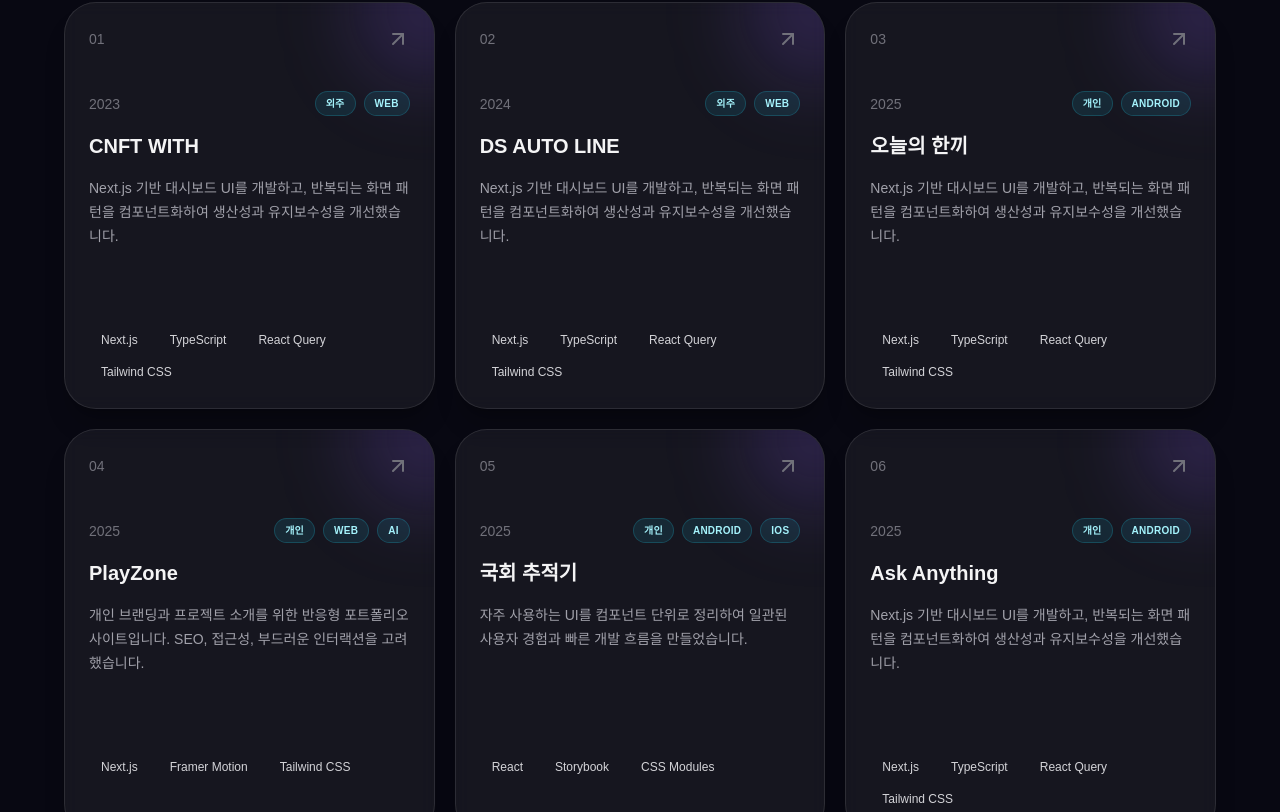
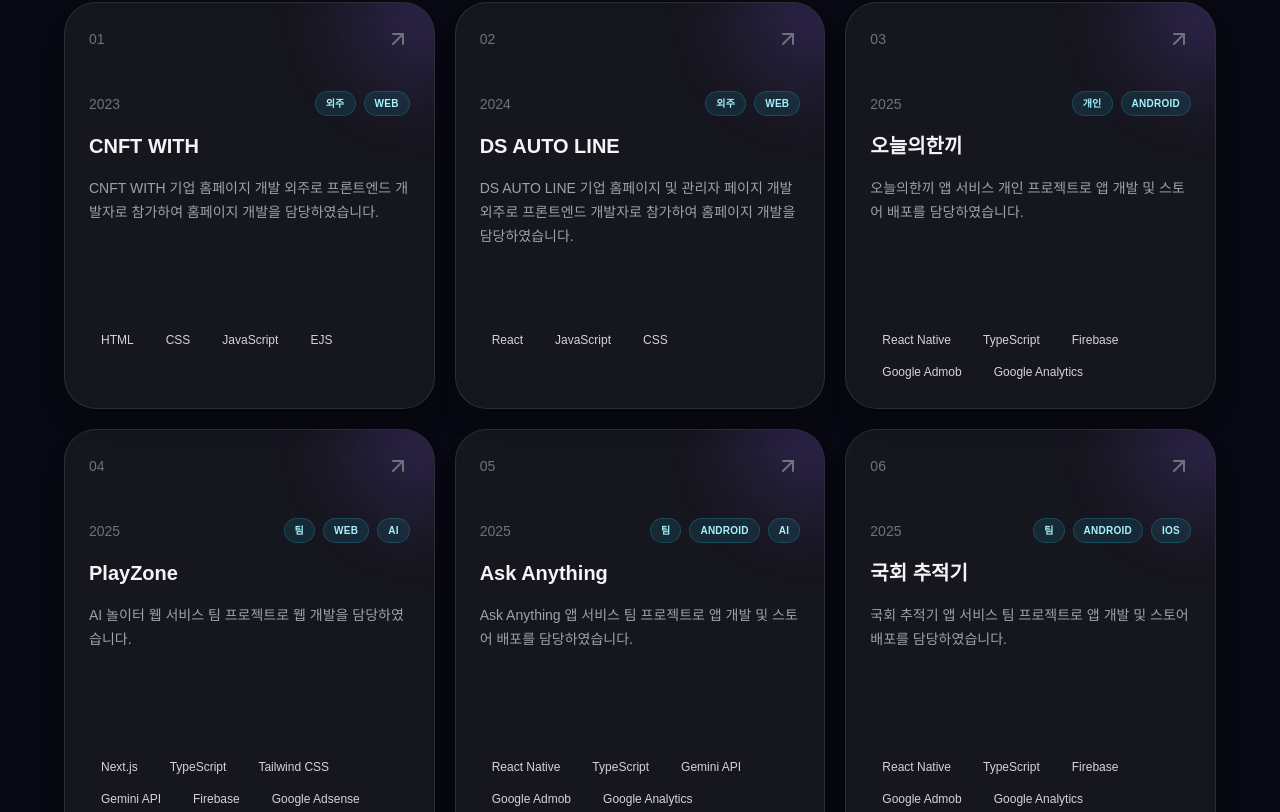
Before and after one commit to CookiePawn/Portfolio, a Next.js app: page / in a window 1280 px wide. Shown: the part 2408-3220 px from the top of the page. Built offline with nearby package versions, Linux system fonts and the light colour scheme.

Commit message:
fix: 프로젝트 경험 내용 최신화

```diff
--- a/src/app/page.tsx
+++ b/src/app/page.tsx
@@ -10,8 +10,8 @@ const experiences = [
         role: 'Frontend Developer',
         period: '2024.10 - Present',
         description:
-            'Next.js와 React 기반 웹 서비스를 개발하고 있으며, 서비스 화면 개발, API 연동, 공통 UI 컴포넌트 개선, 사용자 경험 최적화 작업을 담당하고 있습니다.',
-        tech: ['Next.js', 'React', 'TypeScript', 'Tailwind CSS'],
+            'React Native와 Next.js를 중심으로 앱/웹 서비스 화면 개발, API 연동, 공통 UI 컴포넌트 개선, 사용자 경험 최적화, 스토어 배포, 유지보수 작업을 담당하고 있습니다.',
+        tech: ['React Native', 'Next.js', 'React', 'TypeScript', 'Tailwind CSS'],
     },
 ];
 
@@ -21,8 +21,8 @@ const projects = [
         year: '2023',
         category: ['외주', 'WEB'],
         description:
-            'Next.js 기반 대시보드 UI를 개발하고, 반복되는 화면 패턴을 컴포넌트화하여 생산성과 유지보수성을 개선했습니다.',
-        tech: ['Next.js', 'TypeScript', 'React Query', 'Tailwind CSS'],
+            'CNFT WITH 기업 홈페이지 개발 외주로 프론트엔드 개발자로 참가하여 홈페이지 개발을 담당하였습니다.',
+        tech: ['HTML', 'CSS', 'JavaScript', 'EJS'],
         href: 'https://cnftwith.netlify.app',
     },
     {
@@ -30,53 +30,53 @@ const projects = [
         year: '2024',
         category: ['외주', 'WEB'],
         description:
-            'Next.js 기반 대시보드 UI를 개발하고, 반복되는 화면 패턴을 컴포넌트화하여 생산성과 유지보수성을 개선했습니다.',
-        tech: ['Next.js', 'TypeScript', 'React Query', 'Tailwind CSS'],
+            'DS AUTO LINE 기업 홈페이지 및 관리자 페이지 개발 외주로 프론트엔드 개발자로 참가하여 홈페이지 개발을 담당하였습니다.',
+        tech: ['React', 'JavaScript', 'CSS'],
         href: 'https://dsautoline.netlify.app',
     },
     {
-        title: '오늘의 한끼',
+        title: '오늘의한끼',
         year: '2025',
         category: ['개인', 'ANDROID'],
         description:
-            'Next.js 기반 대시보드 UI를 개발하고, 반복되는 화면 패턴을 컴포넌트화하여 생산성과 유지보수성을 개선했습니다.',
-        tech: ['Next.js', 'TypeScript', 'React Query', 'Tailwind CSS'],
+            '오늘의한끼 앱 서비스 개인 프로젝트로 앱 개발 및 스토어 배포를 담당하였습니다.',
+        tech: ['React Native', 'TypeScript', 'Firebase', 'Google Admob', 'Google Analytics'],
         href: 'https://play.google.com/store/apps/details?id=com.foodtoday',
     },
     {
         title: 'PlayZone',
         year: '2025',
-        category: ['개인', 'WEB', 'AI'],
+        category: ['팀', 'WEB', 'AI'],
         description:
-            '개인 브랜딩과 프로젝트 소개를 위한 반응형 포트폴리오 사이트입니다. SEO, 접근성, 부드러운 인터랙션을 고려했습니다.',
-        tech: ['Next.js', 'Framer Motion', 'Tailwind CSS'],
+            'AI 놀이터 웹 서비스 팀 프로젝트로 웹 개발을 담당하였습니다.',
+        tech: ['Next.js', 'TypeScript', 'Tailwind CSS', 'Gemini API', 'Firebase', 'Google Adsense', 'Google Analytics'],
         href: 'https://play-zone.netlify.app',
+    },
+    {
+        title: 'Ask Anything',
+        year: '2025',
+        category: ['팀', 'ANDROID', 'AI'],
+        description:
+            'Ask Anything 앱 서비스 팀 프로젝트로 앱 개발 및 스토어 배포를 담당하였습니다.',
+        tech: ['React Native', 'TypeScript', 'Gemini API', 'Google Admob', 'Google Analytics'],
+        href: 'https://play.google.com/store/apps/details?id=com.askanything.app',
     },
     {
         title: '국회 추적기',
         year: '2025',
-        category: ['개인', 'ANDROID', 'IOS'],
+        category: ['팀', 'ANDROID', 'IOS'],
         description:
-            '자주 사용하는 UI를 컴포넌트 단위로 정리하여 일관된 사용자 경험과 빠른 개발 흐름을 만들었습니다.',
-        tech: ['React', 'Storybook', 'CSS Modules'],
+            '국회 추적기 앱 서비스 팀 프로젝트로 앱 개발 및 스토어 배포를 담당하였습니다.',
+        tech: ['React Native', 'TypeScript', 'Firebase', 'Google Admob', 'Google Analytics'],
         href: 'https://lawtracker.netlify.app',
-    },
-    {
-        title: 'Ask Anything',
-        year: '2025',
-        category: ['개인', 'ANDROID'],
-        description:
-            'Next.js 기반 대시보드 UI를 개발하고, 반복되는 화면 패턴을 컴포넌트화하여 생산성과 유지보수성을 개선했습니다.',
-        tech: ['Next.js', 'TypeScript', 'React Query', 'Tailwind CSS'],
-        href: 'https://play.google.com/store/apps/details?id=com.askanything.app',
     },
     {
         title: 'Lit Bit',
         year: '2026',
-        category: ['개인', 'ANDROID', 'IOS'],
+        category: ['팀', 'ANDROID', 'IOS'],
         description:
-            'Next.js 기반 대시보드 UI를 개발하고, 반복되는 화면 패턴을 컴포넌트화하여 생산성과 유지보수성을 개선했습니다.',
-        tech: ['Next.js', 'TypeScript', 'React Query', 'Tailwind CSS'],
+            'Lit Bit 앱 서비스 팀 프로젝트로 앱 개발 및 스토어 배포를 담당하였습니다.',
+        tech: ['React Native', 'TypeScript', 'React Query', 'HealthKit', 'HealthConnect', 'In App Purchases', 'Google Admob', 'Google Analytics'],
         href: 'https://play.google.com/store/apps/details?id=com.step.phrase',
     },
     {
@@ -84,53 +84,53 @@ const projects = [
         year: '2026',
         category: ['개인', 'LIBRARY'],
         description:
-            'Next.js 기반 대시보드 UI를 개발하고, 반복되는 화면 패턴을 컴포넌트화하여 생산성과 유지보수성을 개선했습니다.',
-        tech: ['Next.js', 'TypeScript', 'React Query', 'Tailwind CSS'],
+            'react-native-image-exif 라이브러리 개인 프로젝트로 라이브러리 개발 및 npm 패키지 배포를 담당하였습니다.',
+        tech: ['TypeScript', 'React Native 지원'],
         href: 'https://npmjs.com/package/react-native-image-exif',
     },
     {
         title: '망댕이(진행중)',
         year: '2026',
-        category: ['개인', 'ANDROID', 'IOS'],
+        category: ['팀', 'ANDROID', 'IOS'],
         description:
-            'Next.js 기반 대시보드 UI를 개발하고, 반복되는 화면 패턴을 컴포넌트화하여 생산성과 유지보수성을 개선했습니다.',
-        tech: ['Next.js', 'TypeScript', 'React Query', 'Tailwind CSS'],
+            '망댕이 앱 서비스 팀 프로젝트로 앱 개발 및 스토어 배포를 담당하였습니다.',
+        tech: ['React Native', 'TypeScript', 'React Query'],
         href: '#',
     },
     {
         title: 'NUDO CAR',
         year: '2024',
-        category: ['직장', 'ANDROID'],
+        category: ['실무', 'ANDROID'],
         description:
-            'Next.js 기반 대시보드 UI를 개발하고, 반복되는 화면 패턴을 컴포넌트화하여 생산성과 유지보수성을 개선했습니다.',
-        tech: ['Next.js', 'TypeScript', 'React Query', 'Tailwind CSS'],
+            'NUDO CAR 앱 서비스 실무로 앱 유지보수 및 스토어 관리를 담당하였습니다.',
+        tech: ['Android Studio', 'Kotlin'],
         href: 'https://ahhasample08.imweb.me',
     },
     {
         title: 'Countfit',
         year: '2024',
-        category: ['직장', 'ANDROID', 'IOS'],
+        category: ['실무', 'ANDROID', 'IOS'],
         description:
-            'Next.js 기반 대시보드 UI를 개발하고, 반복되는 화면 패턴을 컴포넌트화하여 생산성과 유지보수성을 개선했습니다.',
-        tech: ['Next.js', 'TypeScript', 'React Query', 'Tailwind CSS'],
+            'Countfit 앱 서비스 실무로 앱/웹(랜딩, 관리자) 개발 및 스토어 배포를 담당하였습니다.',
+        tech: ['React Native', 'TypeScript', 'BLE', 'React Query', 'In App Purchases', 'Google Analytics', 'CodePush'],
         href: 'https://play.google.com/store/apps/details?id=ai.countfit2',
     },
     {
         title: 'LOOTY',
         year: '2025',
-        category: ['직장', 'ANDROID', 'IOS'],
+        category: ['실무', 'ANDROID', 'IOS', 'AI'],
         description:
-            'Next.js 기반 대시보드 UI를 개발하고, 반복되는 화면 패턴을 컴포넌트화하여 생산성과 유지보수성을 개선했습니다.',
-        tech: ['Next.js', 'TypeScript', 'React Query', 'Tailwind CSS'],
+            'LOOTY 앱 서비스 실무로 앱/웹(랜딩, 관리자) 개발 및 스토어 배포를 담당하였습니다.',
+        tech: ['React Native', 'TypeScript', 'React Query', 'Gemini API', 'Google Admob', 'Google Analytics', 'CodePush'],
         href: 'https://play.google.com/store/apps/details?id=com.gnapse.looty2',
     },
     {
         title: 'zeroon',
         year: '2026',
-        category: ['직장', 'ANDROID', 'IOS'],
+        category: ['실무', 'ANDROID', 'IOS'],
         description:
-            'Next.js 기반 대시보드 UI를 개발하고, 반복되는 화면 패턴을 컴포넌트화하여 생산성과 유지보수성을 개선했습니다.',
-        tech: ['Next.js', 'TypeScript', 'React Query', 'Tailwind CSS'],
+            'zeroon 앱 서비스 실무로 앱/웹(랜딩, 관리자) 개발 및 스토어 배포를 담당하였습니다.',
+        tech: ['React Native', 'TypeScript', 'React Query', 'BLE', 'TCP', 'Google Analytics', 'CodePush'],
         href: 'https://play.google.com/store/apps/details?id=com.gnapse.the3.user',
     },
 ];
@@ -435,7 +435,7 @@ export default function HomePage() {
                                 initial={{ opacity: 0, y: 32 }}
                                 whileInView={{ opacity: 1, y: 0 }}
                                 viewport={{ once: true, amount: 0.25 }}
-                                transition={{ duration: 0.6, delay: index * 0.12, ease: 'easeOut' }}
+                                transition={{ duration: 0.4, delay: index * 0.12, ease: 'easeOut' }}
                                 whileHover={{ y: -10, rotateX: 4, rotateY: -4 }}
                                 className="group relative overflow-hidden rounded-[2rem] border border-white/10 bg-white/[0.06] p-6 shadow-xl shadow-black/20 backdrop-blur transition"
                             >
```
